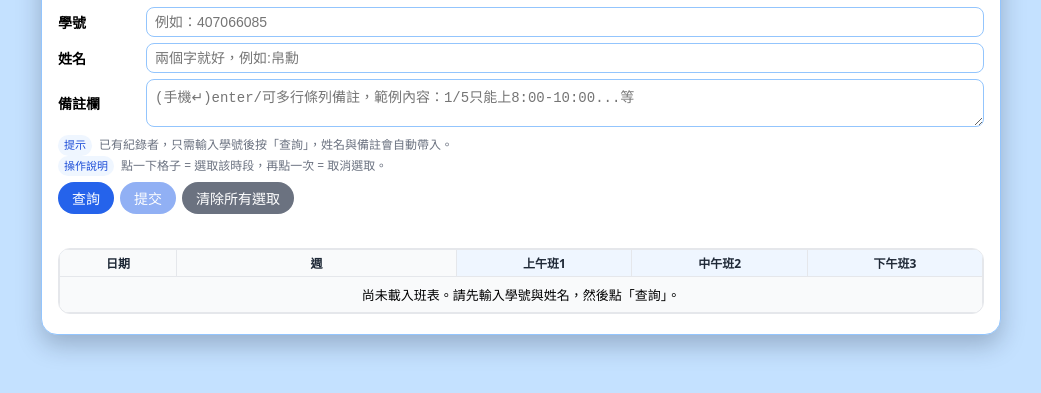
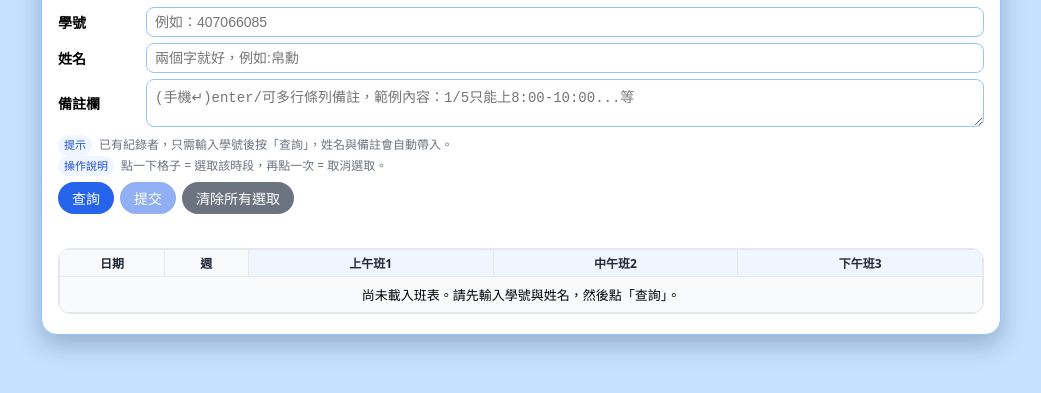
Before and after one commit to 134767/PartTime, a plain HTML site: page index.html in a window 1280 px wide. Shown: the part 107-500 px from the top of the page, without its empty margins (119-1160 px from the left). Drawn offline with Linux system fonts and the light colour scheme.

Commit message:
更新濟時寒假排班意願調查 UI 與欄寬修正

```diff
--- a/index.html
+++ b/index.html
@@ -116,7 +116,7 @@
     }
     table.schedule {
       width: 100%;
-      min-width: 650px;
+      min-width: 200px;
       border-collapse: collapse;
       font-size: 13px;
       table-layout: fixed; /* 固定欄寬，避免被內容撐爆 */
@@ -136,37 +136,45 @@
       color: #1f2937;
     }
 
-    /* 日期 / 週 欄：縮窄 + 凍結欄位 */
+/* 日期 / 週 欄：縮小 50% + sticky + 強制固定寬度 */
 table.schedule th.date-col,
 table.schedule td.date-col {
-      width: 20px;              /* 原本 60 → 再縮小 50% */
+  width: 30px !important;     /* ★ 原本約 60 → 30px */
+  max-width: 30px !important;
+  min-width: 30px !important;
   position: sticky;
   left: 0;
   z-index: 2;
   background: #f9fafb;
+  padding: 2px;
+  white-space: nowrap;
 }
+
 table.schedule th.week-col,
 table.schedule td.week-col {
-      width: 48px;
+  width: 24px !important;     /* ★ 原本約 48 → 24px */
+  max-width: 24px !important;
+  min-width: 24px !important;
   position: sticky;
-      left: 30px;               /* 跟著日期欄改成 30 */
+  left: 30px;                 /* ★ 必須跟日期欄的寬度一致 */
   z-index: 2;
   background: #f9fafb;
+  padding: 2px;
+  white-space: nowrap;
+  overflow: hidden;
 }
 
-    /* 上午 1 / 中午 2 / 下午 3 欄再縮小約 50% */
+/* 三個班別欄位為了配合縮小，略做微調 */
 table.schedule th.time-col {
-      width: 30px;
-      max-width: 60px;
+  width: 70px;
+  max-width: 70px;
 }
 table.schedule td.slot-cell {
-      padding: 3px;
-      vertical-align: top;
-      text-align: left;
-      font-size: 12px;
-      width: 60px;
-      max-width: 60px;
+  width: 70px;
+  max-width: 70px;
 }
+
+
 
     /* 每格像按鈕一樣可點選的樣式 */
     .slot-btn {
```
Lines whose indentation alone changed are shown as unchanged.
